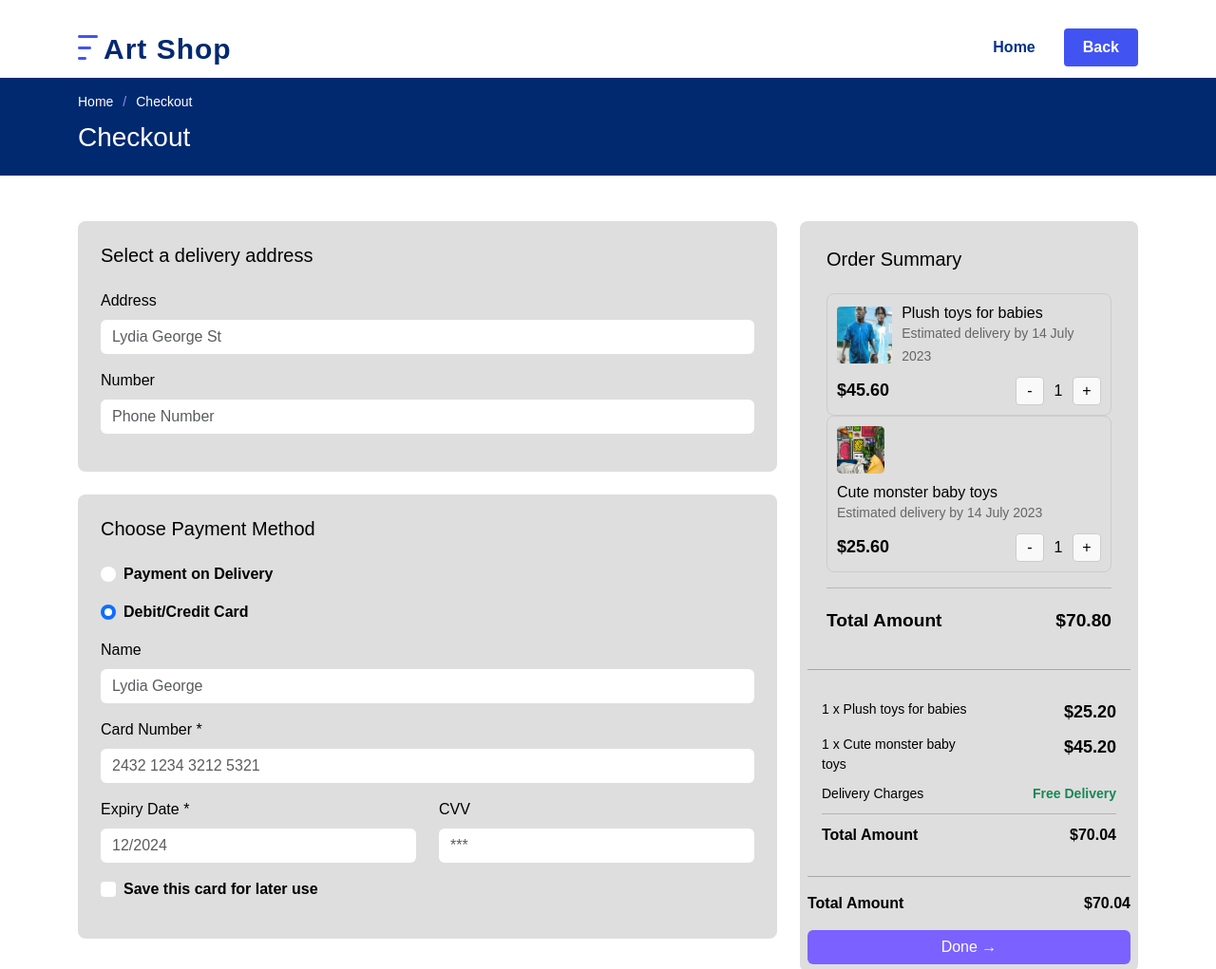
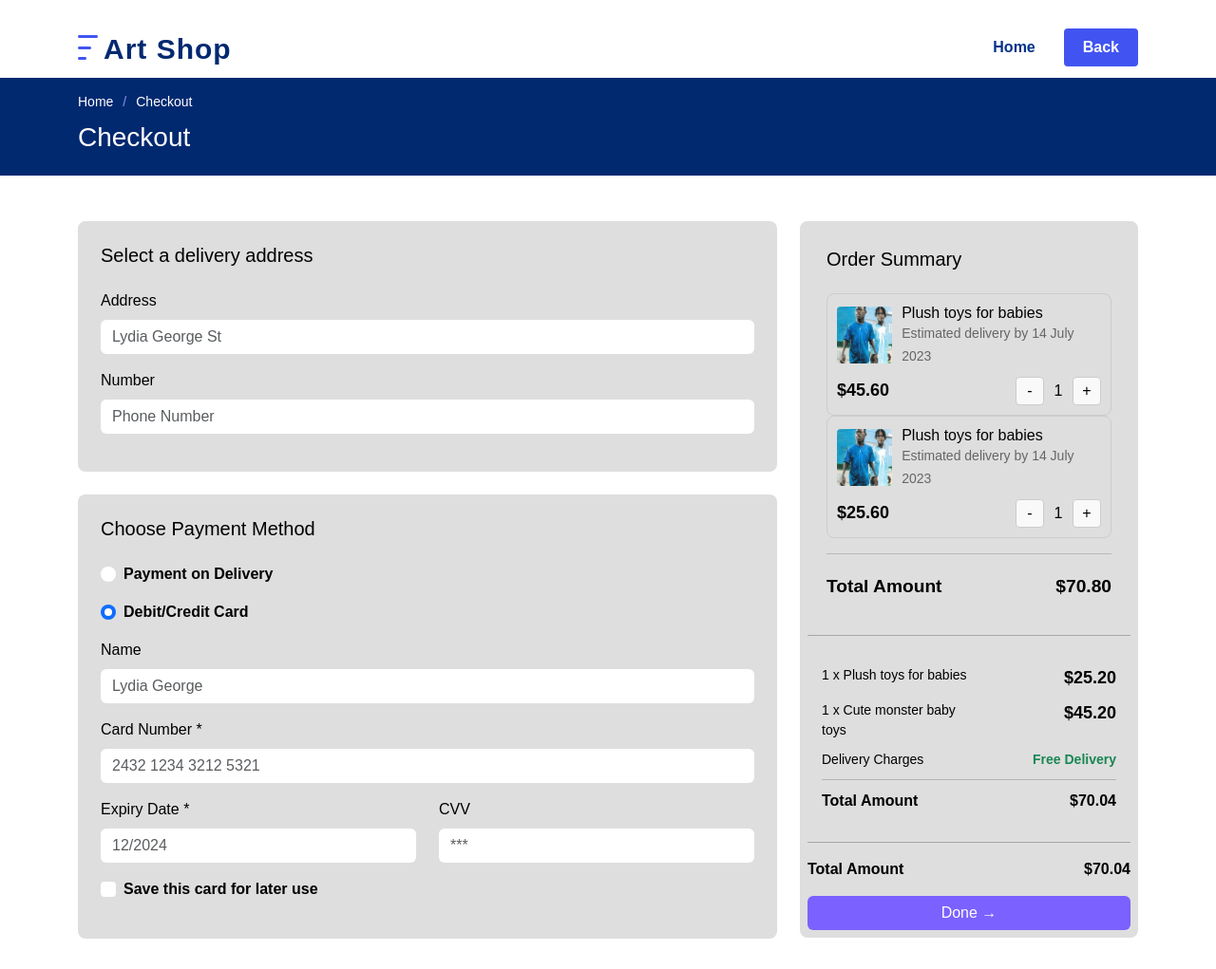
Before and after one commit to WaNPlanet/art-shop, a plain HTML site: page checkout.html in a window 1280 px wide. Shown: the top 1021 px of the page at 95% size. Drawn offline with nearby package versions, Linux system fonts and the light colour scheme.

Commit message:
4th commit

```diff
--- a/checkout.html
+++ b/checkout.html
@@ -299,12 +299,13 @@
 
 
 				<div class="order-item">
-				  <img src="assets/img/image-562816-CgfIWTKIxoO.jpeg" alt="Cute monster baby toys">
-				  <div class="details">
-					<h6>Cute monster baby toys</h6>
-					<small>Estimated delivery by 14 July 2023</small>
-				  </div>
-
+					<div class="top">
+						<img src="assets/img/Vendor/Menace 2 Society.webp" alt="Plush toys for babies" class="item-image">
+						<div class="details">
+						  <h6>Plush toys for babies</h6>
+						  <small>Estimated delivery by 14 July 2023</small>
+						</div>
+					  </div>
 				  <div class="bottom">
 					<span class="price">$25.60</span>
 					<div class="quantity-controls">
```
Also changed, not shown: cart.html (+9 -4 lines).
